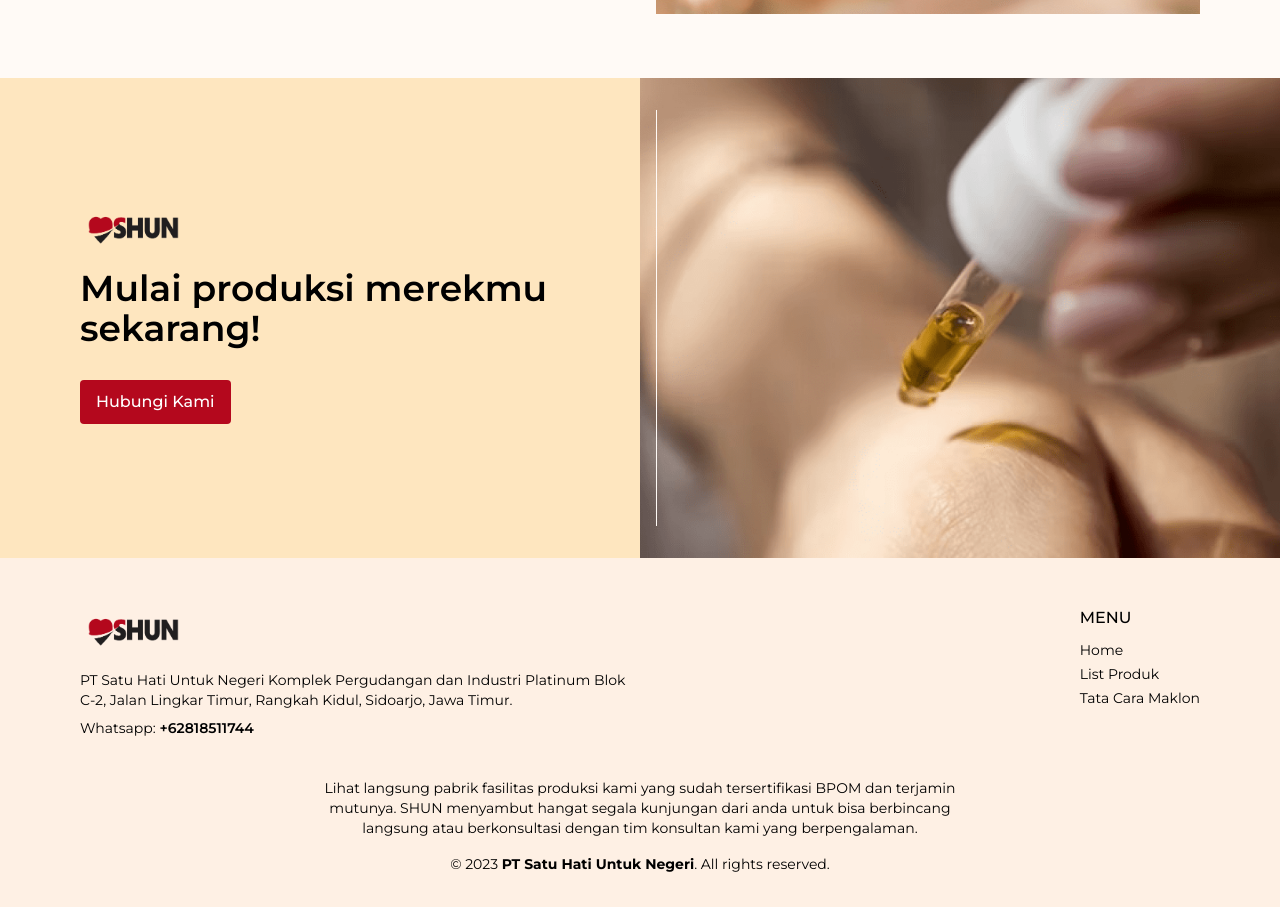
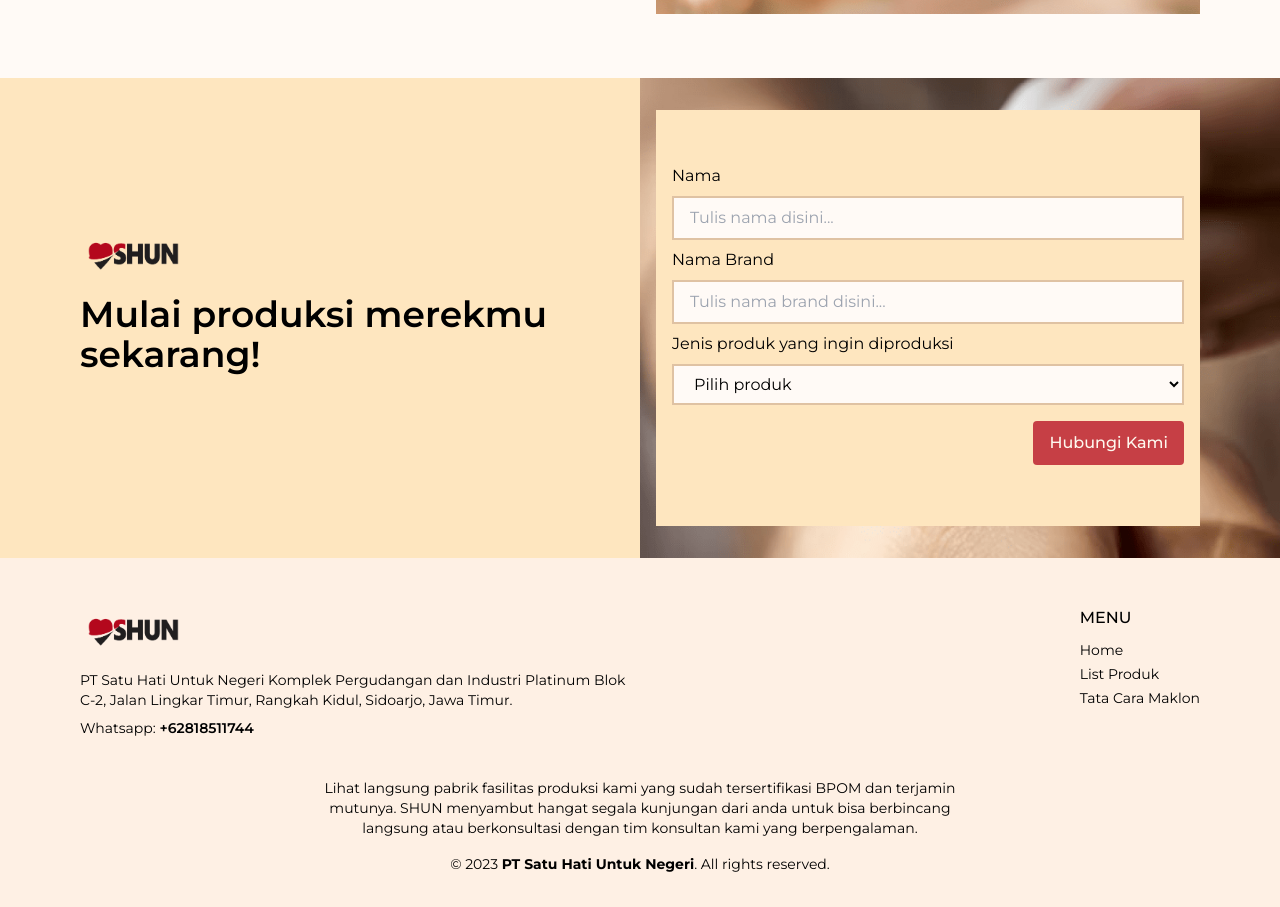
Before and after one commit to rigenski/shun-cosmetic, a Next.js app: page / in a window 1280 px wide. Shown: the part 3933-4840 px from the top of the page. Built offline with nearby package versions, Linux system fonts and the light colour scheme.

Commit message:
feat: added form and change bg image

```diff
--- a/components/sections/home/start/index.tsx
+++ b/components/sections/home/start/index.tsx
@@ -1,7 +1,20 @@
 import Image from "next/image";
 import Link from "next/link";
+import { useState } from "react";
+
+const products = [
+  "Body Care",
+  "Skin Care",
+  "Skin Treatment",
+  "Parfume",
+  "Hair Care",
+];
 
 export default function Start() {
+  const [name, setName] = useState("");
+  const [brand, setBrand] = useState("");
+  const [product, setProduct] = useState("");
+
   return (
     <section className="w-full bg-[#FEE6BF]">
       <div className="relative">
@@ -15,7 +28,7 @@ export default function Start() {
                 height="1080"
                 width="1080"
                 alt=""
-                className="h-[360px] w-full object-cover md:h-[480px]"
+                className="h-[480px] w-full object-cover md:h-[480px]"
               />
             </div>
           </div>
@@ -38,18 +51,73 @@ export default function Start() {
                   <h1 className="mb-8 text-2xl font-semibold text-[#000000] md:text-4xl">
                     Mulai produksi merekmu sekarang!
                   </h1>
-                  <Link
-                    href="https://api.whatsapp.com/send?phone=62818511744&text=Hello%20SHUN%2C%20saya%20tertarik%20untuk%20memulai%20produksi%20maklon.%20Boleh%20tanya-tanya%3F%20%F0%9F%98%80"
-                    target="_blank"
-                    className="mb-2 min-w-[140px] rounded bg-[#B4081D] px-4 py-2.5 text-center text-base font-medium text-[#FFFFFF] transition-all hover:translate-y-2 hover:opacity-75"
-                  >
-                    Hubungi Kami
-                  </Link>
                 </div>
               </div>
-              <div className="h-[360px] w-full px-4 py-8 md:h-[480px] md:w-6/12 md:py-8">
-                <div className="h-full">
-                  <div className="h-full w-full border-l border-[#FFFAF6]"></div>
+              <div className="h-[480px] w-full px-4 py-8 md:h-[480px] md:w-6/12 md:py-8">
+                <div className="flex h-full w-full flex-col items-center justify-center bg-[#FEE6BF] p-4">
+                  <div className="w-full">
+                    <div className="mb-2 flex flex-col">
+                      <label
+                        htmlFor="name"
+                        className="mb-2 text-base font-normal text-[#000000]"
+                      >
+                        Nama
+                      </label>
+                      <input
+                        type="text"
+                        name="name"
+                        className="border-2 border-[#DFC2A3] bg-[#FFFAF6] px-4 py-2 text-base font-normal text-[#000000]"
+                        placeholder="Tulis nama disini..."
+                        onChange={(e) => setName(e.target.value)}
+                      />
+                    </div>
+                    <div className="mb-2 flex flex-col">
+                      <label
+                        htmlFor="brand"
+                        className="mb-2 text-base font-normal text-[#000000]"
+                      >
+                        Nama Brand
+                      </label>
+                      <input
+                        type="text"
+                        name="brand"
+                        className="border-2 border-[#DFC2A3] bg-[#FFFAF6] px-4 py-2 text-base font-normal text-[#000000]"
+                        placeholder="Tulis nama brand disini..."
+                        onChange={(e) => setBrand(e.target.value)}
+                      />
+                    </div>
+                    <div className="mb-2 flex flex-col">
+                      <label
+                        htmlFor="product"
+                        className="mb-2 text-base font-normal text-[#000000]"
+                      >
+                        Jenis produk yang ingin diproduksi
+                      </label>
+                      <select
+                        name="product"
+                        className="border-2 border-[#DFC2A3] bg-[#FFFAF6] px-4 py-2 text-base font-normal text-[#000000]"
+                        onChange={(e) => setProduct(e.target.value)}
+                      >
+                        <option value="">Pilih produk</option>
+                        {products.map((item) => {
+                          return <option value={item}>{item}</option>;
+                        })}
+                      </select>
+                    </div>
+                    <div className="mt-4 flex justify-end">
+                      <Link
+                        href={`https://api.whatsapp.com/send?phone=62818511744&text=Nama:%20${name}%0ANama%20Brand:%20${brand}%0AJenis%20produk%20yang%20ingin%20diproduksi:%20${product}`}
+                        target="_blank"
+                        className={`mb-2 min-w-[140px] rounded bg-[#B4081D] px-4 py-2.5 text-center text-base font-medium text-[#FFFFFF] transition-all hover:translate-y-2 hover:opacity-75 ${
+                          !name && !brand && !product
+                            ? "cursor-not-allowed opacity-75"
+                            : ""
+                        }`}
+                      >
+                        Hubungi Kami
+                      </Link>
+                    </div>
+                  </div>
                 </div>
               </div>
             </div>
```
Also changed, not shown: public/images/contacts/contact/contact-bg.png.
